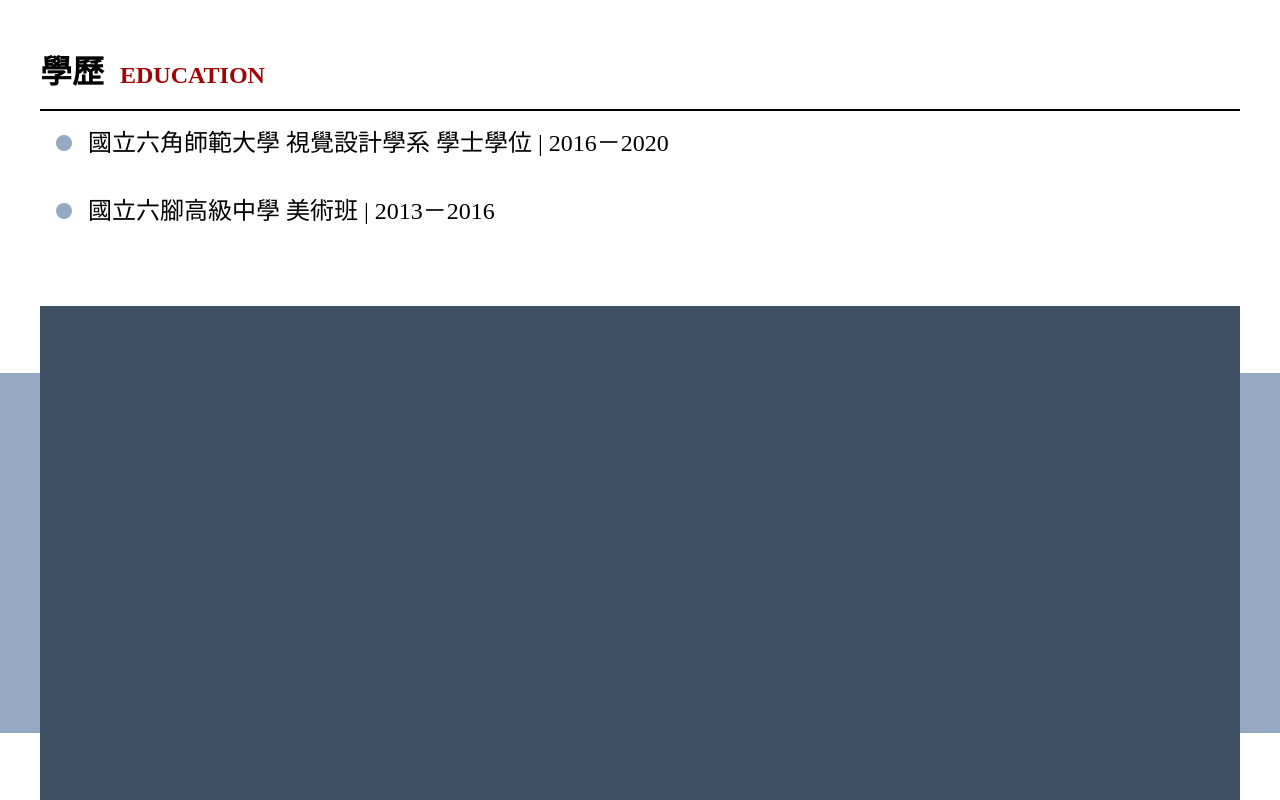
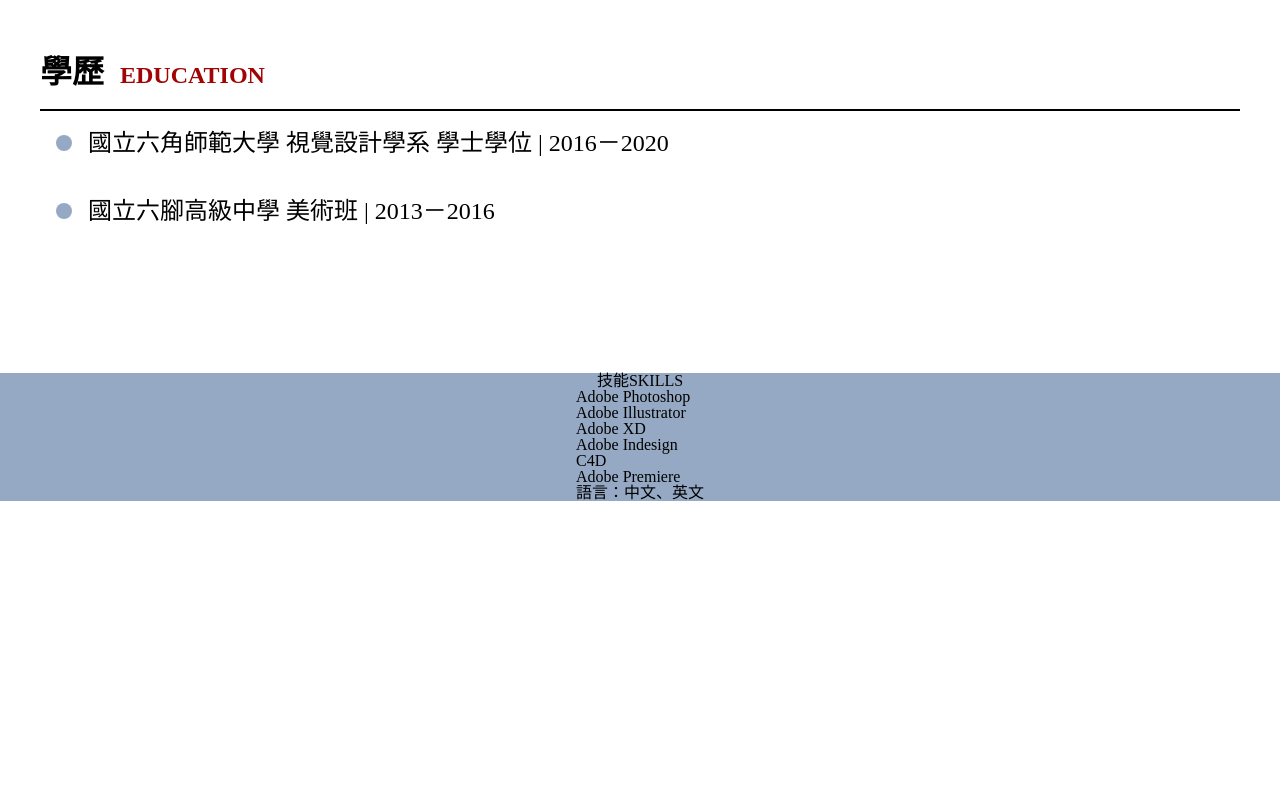
Before and after one commit to Wuwuyiaewu/Resume_six, a plain HTML site: page index.html in a window 1280 px wide. Shown: the part 1005-1805 px from the top of the page. After the commit the page ends 1506 px from the top, so only its background shows below. Drawn offline with Linux system fonts and the light colour scheme.

Commit message:
文字放入 skill

```diff
--- a/css/all.scss
+++ b/css/all.scss
@@ -161,26 +161,20 @@
     position: relative;
     justify-content: center;
     flex-wrap: wrap;
-    width: 1920px;
-    height: 360px;
+    width: 100%;
     margin-top: 142px;
-    background: #96A9C4;
-    &::before {
-      position: absolute;
-      transform: translateX(-50%);
-      top: -67px;
-      left: 50%;
+    background: #96a9c4;
+    z-index: -10;
+    .skills-content {
+      display: flex;
+      justify-content: center;
+      flex-wrap: wrap;
       width: 1200px;
-      height: 494px;
-      z-index: 10;
-      background: #415165;
-      content: "";
-    }
-    .skill-content {
-      .skill-title {
-        h4 {
-          span {
-          }
+      background: #96a9c4;
+      h4 {
+        text-align: center;
+        width: 100%;
+        span {
         }
       }
       ul {
--- a/index.html
+++ b/index.html
@@ -43,11 +43,8 @@
         </ul>
       </section>
       <section class="skills">
-        <div class="skill-content">
-          <div class="skill-title">
-            <p>技能</p>
-            <p>SKILLS</p>
-          </div>
+        <div class="skills-content">
+          <h4>技能<span>SKILLS</span></h4>
           <ul>
             <li>Adobe Photoshop</li>
             <li>Adobe Illustrator</li>
```
Also changed, not shown: css/all.css, 1 other file.
